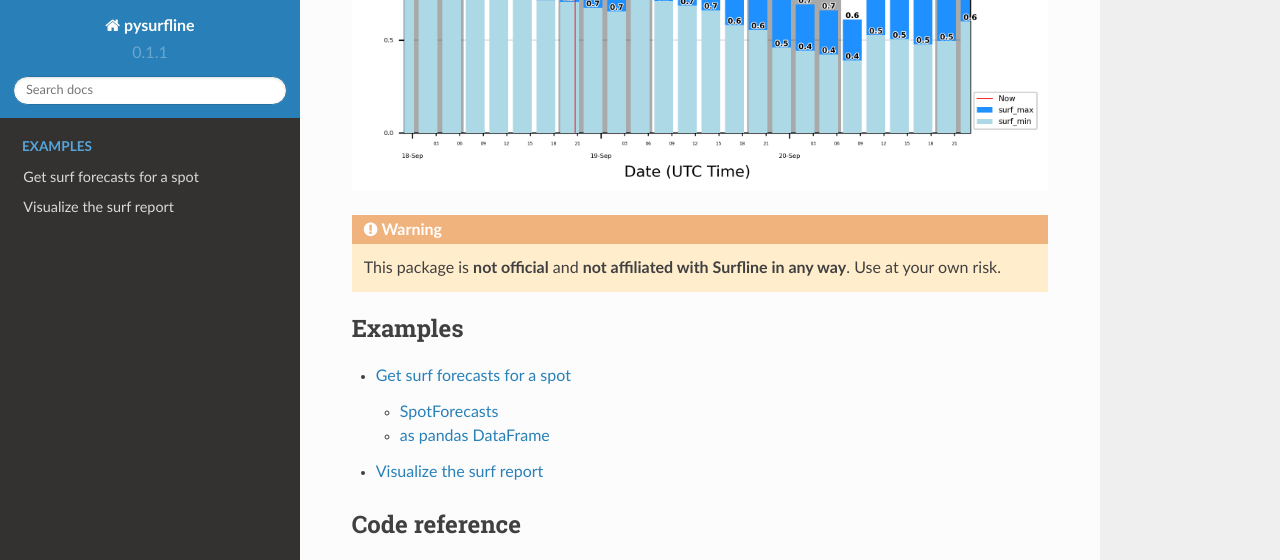
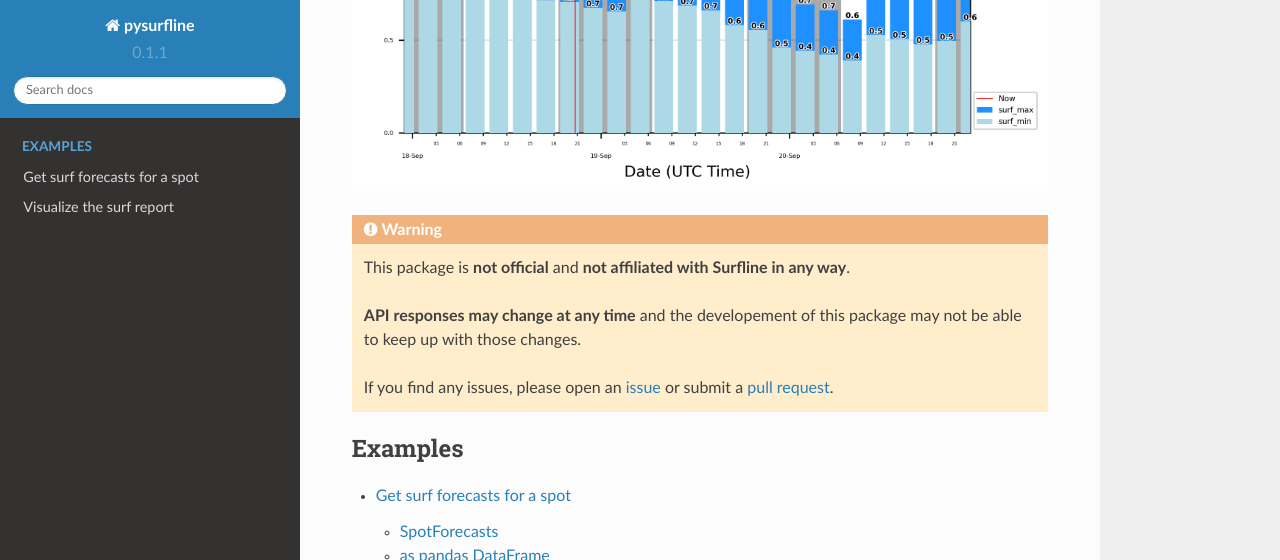
Before and after one commit to giocaizzi/pysurfline, a Sphinx documentation site: the page built from docsrc/source/index.rst, in a window 1280 px wide and 900 px high, scrolled down 752 px, cut to the strip 0-560 px from the top of the window. Built offline with Sphinx 7.4.7 and the Read the Docs theme 2.0.0, drawn with Linux system fonts in a browser that asks for light colours.

Commit message:
disclaimer

```diff
--- a/docsrc/source/index.rst
+++ b/docsrc/source/index.rst
@@ -19,7 +19,13 @@ plot surf forecasts with `matplotlib <https://matplotlib.org/stable/>`_ to visua
 
 .. warning::
    This package is **not official** and **not affiliated with Surfline in any way**.
-   Use at your own risk.
+
+   **API responses may change at any time** and the developement of this package may not
+   be able to keep up with those changes.
+
+   If you find any issues, please open an
+   `issue <https://github.com/giocaizzi/pysurfline/issues>`_ or submit a
+   `pull request <https://github.com/giocaizzi/pysurfline/pulls>`_.
 
 .. toctree::
    :maxdepth: 2
```
